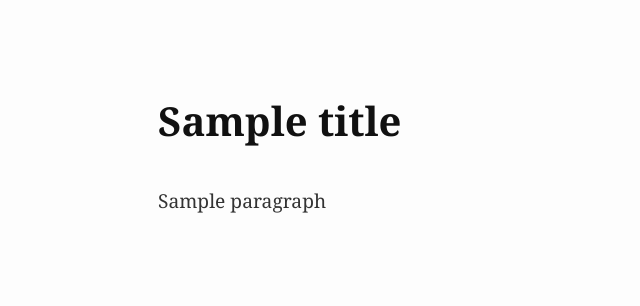
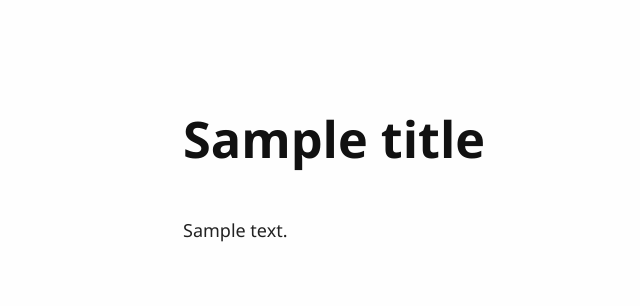
Before and after one commit to sidneylcarneiro/clean-reader-backend, a FastAPI app: template templates/reader.html in a window 1280 px wide. Shown: the top 306 px of the page, without its empty margins (82-722 px from the left). Run offline with FastAPI, Linux system fonts and the light colour scheme; the template is opened without the code that fills it: most values are stand-ins (such as "Sample title", 1, 10 or a date in 2020).

Commit message:
Melhora visual de leitura limpa com parágrafos, fonte e espaçamento

```diff
--- a/templates/reader.html
+++ b/templates/reader.html
@@ -5,34 +5,50 @@
     <title>Leitura limpa</title>
     <style>
         body {
-            font-family: Georgia, 'Times New Roman', serif;
-            background-color: #fdfdfd;
-            color: #333;
-            padding: 60px;
-            line-height: 1.7;
-            max-width: 800px;
-            margin: auto;
+            font-family: "Segoe UI", Roboto, Georgia, serif;
+            background-color: #fefefe;
+            color: #222;
+            margin: 0;
+            padding: 60px 20px;
+            max-width: 750px;
+            line-height: 1.8;
+            font-size: 18px;
+            margin-left: auto;
+            margin-right: auto;
         }
 
         h1 {
-            font-size: 2.5em;
+            font-size: 2.8em;
+            font-weight: bold;
             margin-bottom: 30px;
             color: #111;
         }
 
         p {
-            font-size: 1.2em;
             margin-bottom: 20px;
             text-align: justify;
+        }
+
+        img {
+            max-width: 100%;
+            display: block;
+            margin: 20px auto;
+        }
+
+        a {
+            color: #0066cc;
+            text-decoration: none;
+        }
+
+        a:hover {
+            text-decoration: underline;
         }
     </style>
 </head>
 <body>
     <h1>{{ title }}</h1>
     <div>
-        {% for paragraph in content %}
-            <p>{{ paragraph }}</p>
-        {% endfor %}
+        {{ content | safe }}
     </div>
 </body>
 </html>
```
